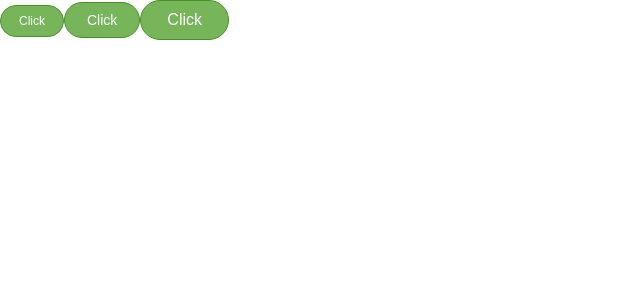
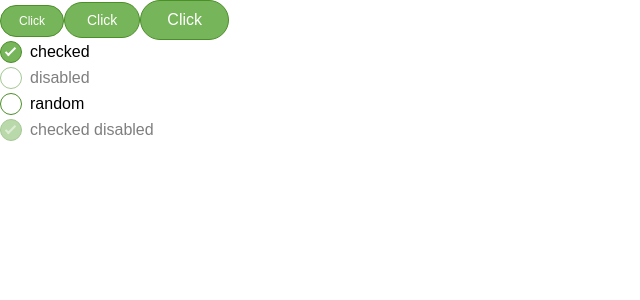
Before and after one commit to sshaporov/mytasks, a React (Create React App) app: page / in a window 1280 px wide. Shown: the top 300 px of the page, without its empty margins (0-640 px from the left). Built offline with nearby package versions, Linux system fonts and the light colour scheme.

Commit message:
add Checkbox component with disabled/checked logic

```diff
--- a/src/App.tsx
+++ b/src/App.tsx
@@ -1,21 +1,18 @@
 import React from 'react'
 import {Button} from './common/button/Button'
+import {Checkbox} from "./common/checkbox/Checkbox";
 
 function App() {
   return (
     <div>
-        <Button
-            label={'Click'}
-            size={'S'}
-        />
-      <Button
-        label={'Click'}
-        size={'M'}
-      />
-      <Button
-        label={'Click'}
-        size={'L'}
-      />
+      <Button label={'Click'} size={'S'}/>
+      <Button label={'Click'} size={'M'}/>
+      <Button label={'Click'} size={'L'}/>
+
+      <div><Checkbox label={'checked'} checked/></div>
+      <div><Checkbox label={'disabled'} disabled/></div>
+      <div><Checkbox label={'random'}/></div>
+      <div><Checkbox label={'checked disabled'} checked disabled/></div>
     </div>
   );
 }
--- a/src/common/button/Button.tsx
+++ b/src/common/button/Button.tsx
@@ -32,10 +32,10 @@ export const Button: React.FC<ButtonPropsType> = React.memo((
     size = 'M',
     backgroundColor,
     label,
-    ...props
+    ...restProps
   }
 ) => {
-  DEV_VERSION && console.log("Button");
+  DEV_VERSION && console.log('Button ' + label);
 
   const modeBtn = primary ? s.buttonPrimary : s.buttonSecondary;
   // create className for module css:
@@ -48,7 +48,7 @@ export const Button: React.FC<ButtonPropsType> = React.memo((
       // use array.join(' ') method for adding some classes
       className={[s.button, sizeBtn, modeBtn].join(' ')}
       style={{backgroundColor}}
-      {...props}
+      {...restProps}
     >
       {label}
     </button>
--- /dev/null
+++ b/src/common/checkbox/Checkbox.module.css
@@ -0,0 +1,61 @@
+.disabledClassName {
+    opacity: 0.5;
+}
+.checkboxIsNotChecked{
+    opacity: 1;
+}
+.control {
+    font-family: Arial;
+    display: block;
+    position: relative;
+    padding-left: 30px;
+    margin-bottom: 5px;
+    padding-top: 3px;
+    cursor: pointer;
+    font-size: 16px;
+}
+.control input {
+    position: absolute;
+    z-index: -1;
+    opacity: 0;
+}
+.controlIndicator {
+    position: absolute;
+    top: 1px;
+    left: 0;
+    height: 20px;
+    width: 20px;
+    border: 1px solid #4b8f29;
+    border-radius: 20px;
+}
+
+.control input:checked ~ .controlIndicator {
+    background: #77b55a;
+}
+
+.control input:disabled ~ .controlIndicator {
+    opacity: 0.5;
+    pointer-events: none;
+}
+.controlIndicator:after {
+    box-sizing: unset;
+    content: '';
+    position: absolute;
+    display: none;
+}
+.control input:checked ~ .controlIndicator:after {
+    display: block;
+}
+.controlCheckbox .controlIndicator:after {
+    left: 7px;
+    top: 3px;
+    width: 3px;
+    height: 9px;
+    border: solid #ffffff;
+    border-width: 0 2px 2px 0;
+    transform: rotate(45deg);
+}
+.controlCheckbox input:disabled ~ .controlIndicator:after {
+    opacity: 0.5;
+    pointer-events: none;
+}
--- /dev/null
+++ b/src/common/checkbox/Checkbox.tsx
@@ -0,0 +1,39 @@
+import React, {ChangeEvent, DetailedHTMLProps, InputHTMLAttributes} from 'react'
+import s from './Checkbox.module.css'
+import {DEV_VERSION} from "../../config";
+
+type CheckboxPropsType = DetailedHTMLProps<InputHTMLAttributes<HTMLInputElement>, HTMLInputElement> &
+  {
+    onChangeChecked?: (checked: boolean) => void
+    label: string
+  }
+
+export const Checkbox: React.FC<CheckboxPropsType> = React.memo((
+  {
+    type, // get this default attribute and ignore it to not change type 'checkbox'
+    onChange,
+    onChangeChecked,
+    label,
+    ...restProps
+  }
+) => {
+  DEV_VERSION && console.log('Checkbox ' + label);
+
+  const onChangeCallback = (e: ChangeEvent<HTMLInputElement>) => {
+    onChange && onChange(e)
+    onChangeChecked && onChangeChecked(e.currentTarget.checked)
+  }
+
+  return (
+    <label className={[s.control, s.controlCheckbox].join(' ')}>
+      {label && <span className={restProps.disabled ? s.disabledClassName : ''}>{label}</span>}
+      <input
+        type={'checkbox'}
+        onChange={onChangeCallback}
+        {...restProps}
+      />
+      <div className={s.controlIndicator}></div>
+    </label> // благодаря label нажатие на спан передастся в инпут
+
+  );
+})
```
